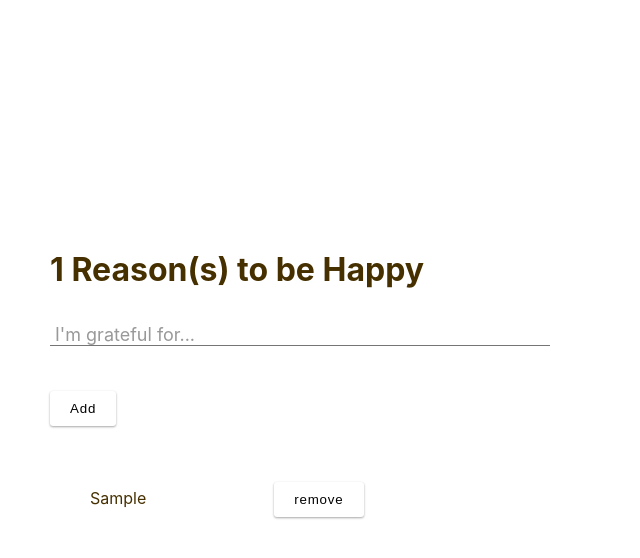
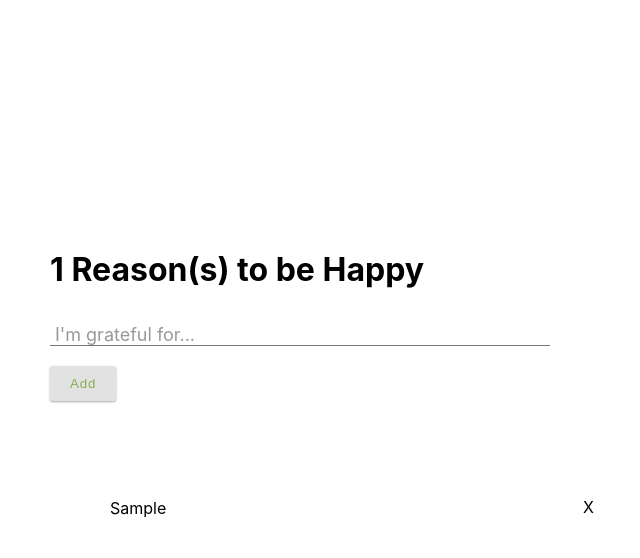
Before and after one commit to janessatran/gratitude-list, a React (Create React App) app: page / in a window 1280 px wide. Both pictures are taken after typing "Sample" into the empty fields and a click on the button "Add". Shown: the top 558 px of the page, without its empty margins (290-930 px from the left). Built offline with nearby package versions, Linux system fonts and the light colour scheme.

Commit message:
More styling updates

```diff
--- a/package.json
+++ b/package.json
@@ -7,7 +7,8 @@
     "@material/textfield": "^3.1.0",
     "react": "^16.9.0",
     "react-dom": "^16.9.0",
-    "react-scripts": "3.1.1"
+    "react-scripts": "3.1.1",
+    "vanilla-picker": "^2.9.2"
   },
   "scripts": {
     "start": "react-scripts start",
--- a/src/App.css
+++ b/src/App.css
@@ -2,7 +2,7 @@
 
 html, body {
   height: 100%;
-  color: rgb(70, 48, 0);
+  color: rgb(0, 0, 0);
   background: rgb(255, 255, 255);
   padding: 10%;
 }
@@ -35,11 +35,11 @@ ul>li:hover {
 .icon {
   margin: 6px 10px 6px 0;
 }
+
 .item-date {
   margin-left: 2%;
   font-size: 70%;
   color: red;
-  float: center;
   opacity: 0;
 }
 
@@ -51,7 +51,26 @@ ul>li:hover {
   max-height: inherit;
   opacity: 1;
 }
+.item {
+  display: block;
+  position: relative;
+  padding: 12px 10px 10px 20px;
+}
+
+.close {
+  cursor: pointer;
+  position: absolute;
+  top: 50%;
+  right: 0%;
+  padding: 12px 16px;
+  transform: translate(0%, -50%);
+}
+
+.close:hover {
+  background: #bbb;
+}
 /* form starting stylings ------------------------------- */
+
 .group 			  {
   position:relative;
   margin-bottom:45px;
@@ -69,7 +88,6 @@ input 	{
 input:focus {
   outline:none;
 }
-
 /* LABEL ======================================= */
 label 				 {
   padding-top: 10px;
@@ -125,12 +143,13 @@ input:focus ~ .bar:before, input:focus ~ .bar:after {
 /* HIGHLIGHTER ================================== */
 .highlight {
   position:absolute;
-  height:60%;
-  width:100px;
+  height:30%;
+  width:100%;
   top:25%;
+  bottom:25%;
   left:0;
   pointer-events:none;
-  opacity:0.5;
+  opacity:0.2;
 }
 
 /* active state */
@@ -142,23 +161,25 @@ input:focus ~ .highlight {
 
 /* ANIMATIONS ================ */
 @-webkit-keyframes inputHighlighter {
-	from { background:#5264AE; }
+	from { background:rgb(134, 174, 82); }
   to 	{ width:0; background:transparent; }
 }
 @-moz-keyframes inputHighlighter {
-	from { background:#5264AE; }
+	from { background:rgb(134, 174, 82); }
   to 	{ width:0; background:transparent; }
 }
 @keyframes inputHighlighter {
-	from { background:#5264AE; }
+	from { background:rgb(134, 174, 82); }
   to 	{ width:0; background:transparent; }
 }
 
 /* buttons */
 .btn {
-  background: #fff;
-  color: mix(black, $muted-color, 25%);
-  border:none;
+  margin-top: 20px;
+  display: inline-block;
+  background: rgba(153, 151, 151, 0.274);
+  color: rgb(134, 174, 82);
+  border:0px;
   padding:10px 20px;
   border-radius:3px;
   letter-spacing:0.06em;
@@ -167,19 +188,12 @@ input:focus ~ .highlight {
   outline:none;
   box-shadow: 0 1px 3px rgba(0, 0, 0, 0.12), 0 1px 2px rgba(0, 0, 0, 0.24);
   transition: all 0.3s cubic-bezier(.25, .8, .25, 1);
+}
 
-  &:hover {
-    color: mix(black, $muted-color, 30%);
-    box-shadow: 0 7px 14px rgba(0, 0, 0, 0.18), 0 5px 5px rgba(0, 0, 0, 0.12);
-  }
-  &.btn-link {
-    background: $hl-color;
-    color: mix(white, $hl-color, 80%);
-    &:hover {
-      background: darken($hl-color, 5%);
-      color: mix(white, $hl-color, 85%);
-    }
-  }
+.btn:hover {
+  /* background: rgb(153, 151, 151); */
+  color: rgb(189, 97, 11);
+  box-shadow: 0 7px 14px rgba(0, 0, 0, 0.18), 0 5px 5px rgba(0, 0, 0, 0.12);
 }
 
 .btn-box {
--- a/src/App.js
+++ b/src/App.js
@@ -50,14 +50,12 @@ class GratitudeListItem extends React.Component {
           <span className="item-date">
             {this.props.item.date}
           </span>
-          <button
-            type="button"
-            className="btn"
+          <span
+            className="close"
             onClick={this.onClickDelete}
           >
-            remove
-          </button>
-
+            X
+        </span>
         </div>
       </li>
     )
@@ -98,11 +96,11 @@ class GratitudeForm extends React.Component {
           <span class="highlight"></span>
           <span class="bar"></span>
           <label>I'm grateful for...</label>
+          <button
+            type="submit"
+            className="btn btn-md btn-default">Add
+          </button>
         </div>
-        <button
-          type="submit"
-          className="btn btn-md btn-default">Add
-      </button>
       </form >
     );
   }
```
Also changed, not shown: 1 other file (tests, documents, lock files or other folders).
